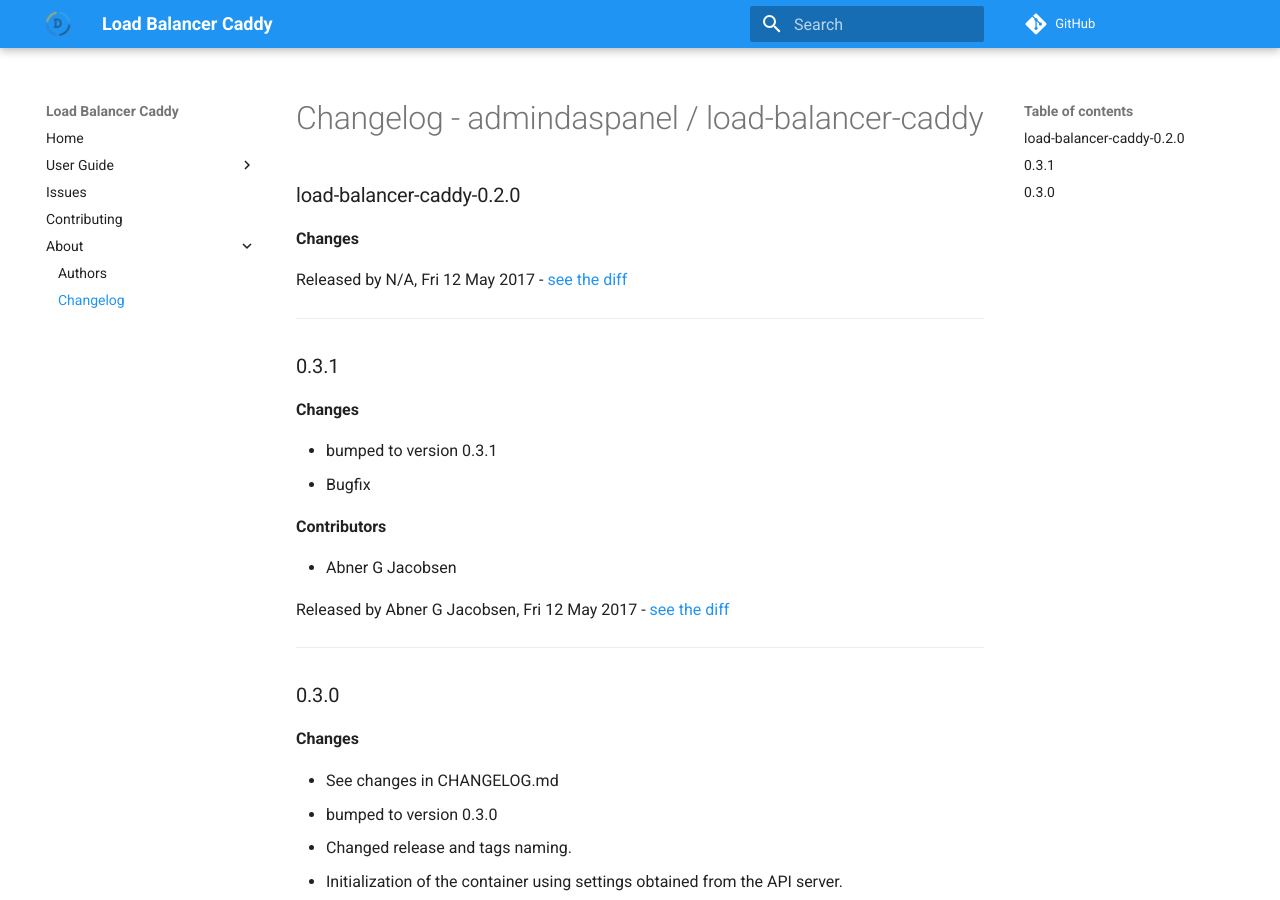
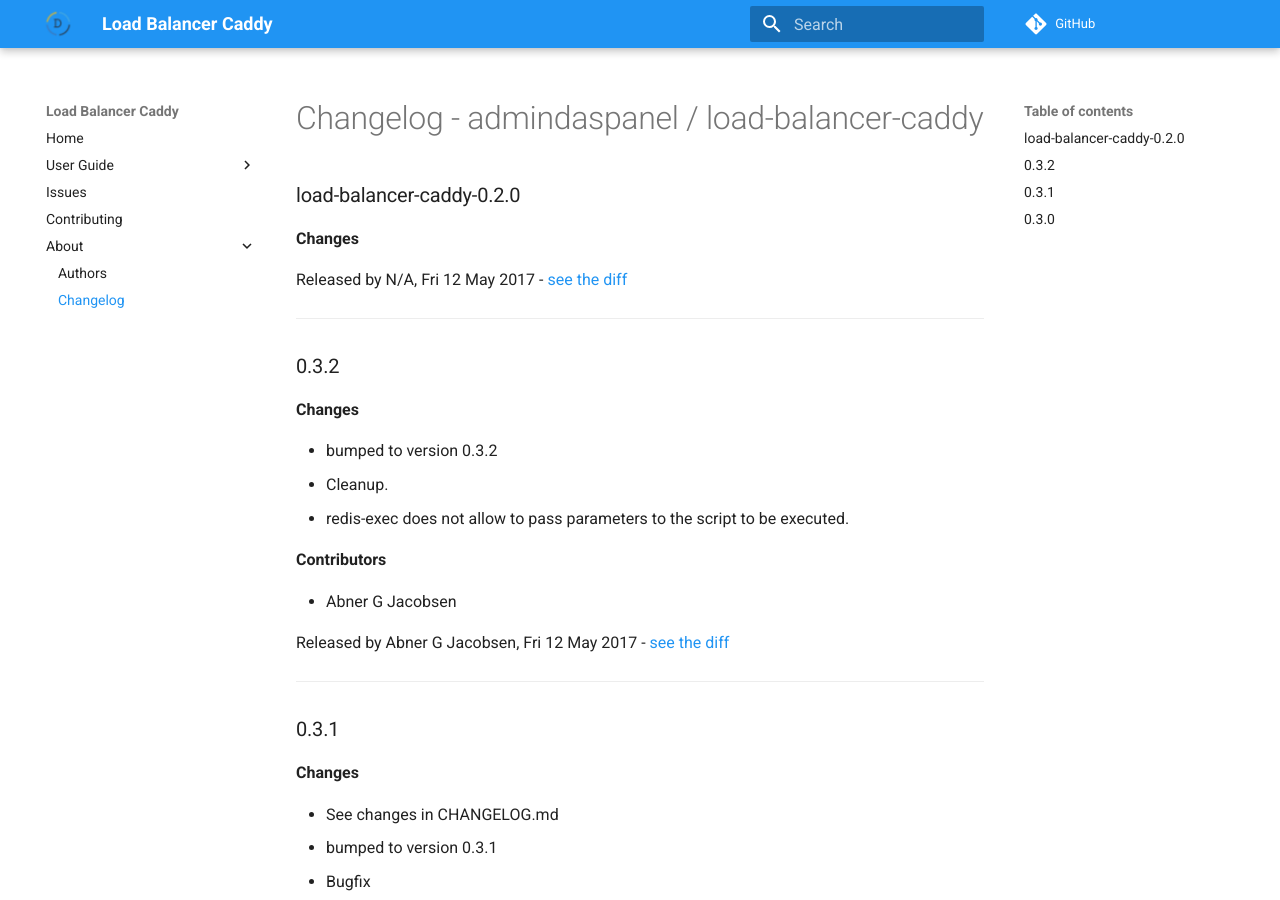
Before and after one commit to daspanel/load-balancer-caddy, an MkDocs documentation site: the page built from docs/changelog.md, in a window 1280 px wide and 900 px high. Built offline with MkDocs 1.6.1 and Material for MkDocs 9.7.7, drawn with Linux system fonts in a browser that asks for light colours; comment, search, counter and statistics services are not loaded; old or Windows-style settings are respelled for this version of MkDocs.

Commit message:
See changes in CHANGELOG.md

```diff
--- a/docs/changelog.md
+++ b/docs/changelog.md
@@ -8,9 +8,25 @@ Released by N/A, Fri 12 May 2017 -
 [see the diff](https://github.com/admindaspanel/load-balancer-caddy/compare/...#diff)
 ______________
 
+### 0.3.2
+__Changes__
+
+- bumped to version 0.3.2
+- Cleanup.
+- redis-exec does not allow to pass parameters to the script to be executed.
+
+__Contributors__
+
+- Abner G Jacobsen
+
+Released by Abner G Jacobsen, Fri 12 May 2017 -
+[see the diff](https://github.com/admindaspanel/load-balancer-caddy/compare/0.3.1...0.3.2#diff)
+______________
+
 ### 0.3.1
 __Changes__
 
+- See changes in CHANGELOG.md
 - bumped to version 0.3.1
 - Bugfix
 
```
Also changed, not shown: CHANGELOG.md (+16 -0 lines).
